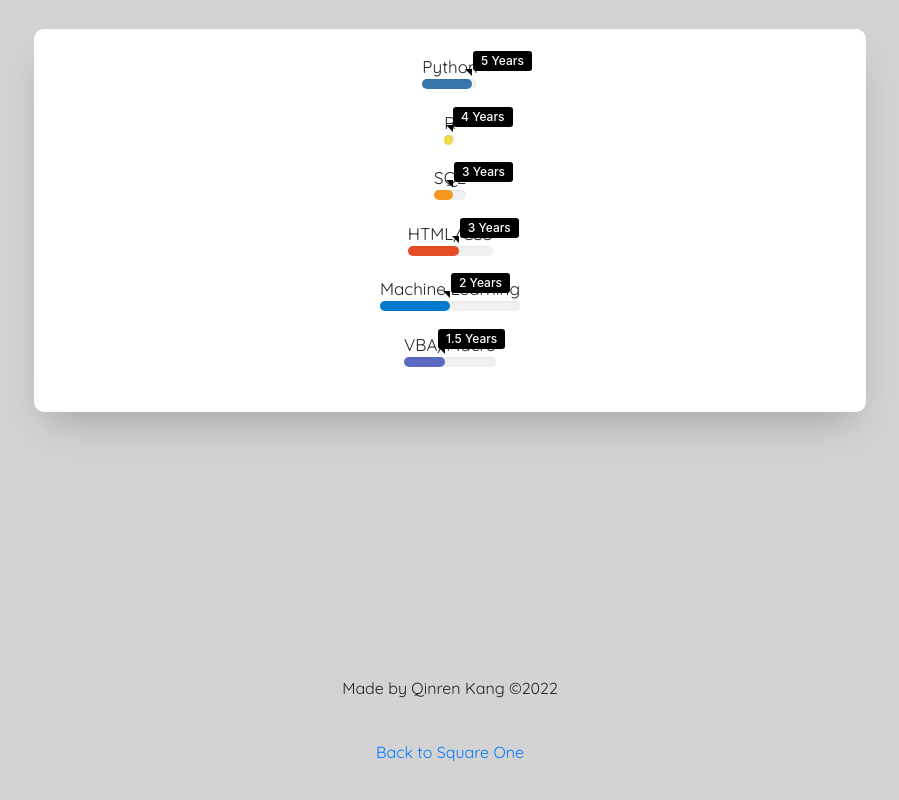
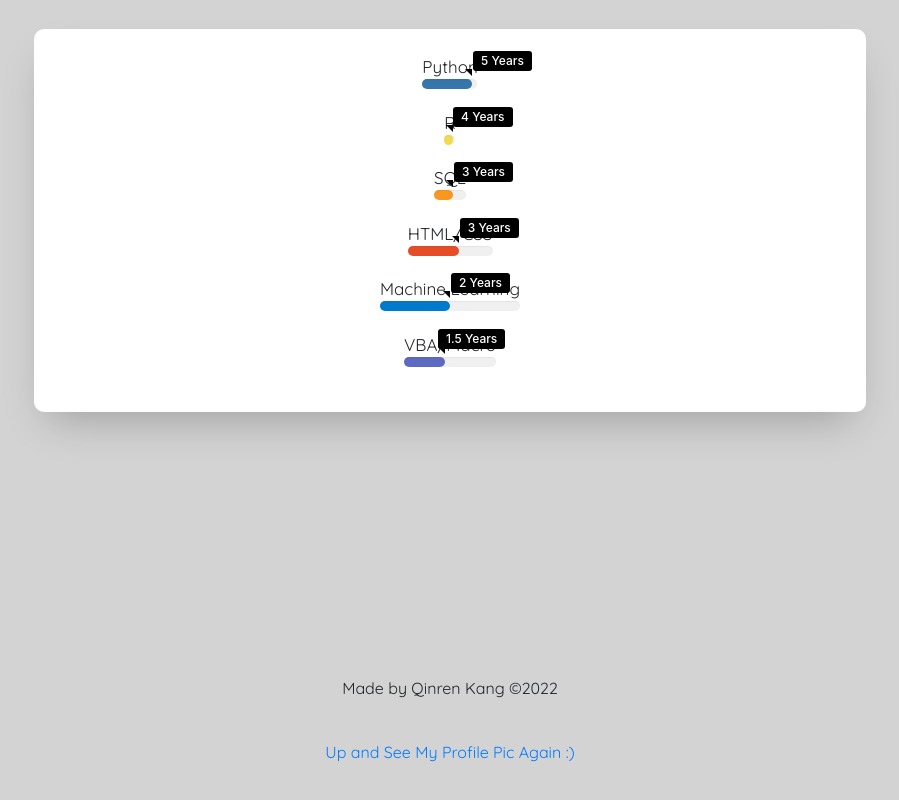
Before and after one commit to QinrenK/qinrenk.github.io, a plain HTML site: page index.html in a window 1280 px wide. Shown: the part 1229-2029 px from the top of the page, without its empty margins (190-1089 px from the left). Drawn offline with nearby package versions, Linux system fonts and the light colour scheme; a script that the page names is missing.

Commit message:
Update index.html

```diff
--- a/index.html
+++ b/index.html
@@ -169,7 +169,7 @@
     <div class="newfont font" style="text-align: center;" >
       <p >Made by Qinren Kang ©2022</p>
       <br>
-      <a  href="#top">Back to Square One</a>
+      <a  href="#top">Up and See My Profile Pic Again :)</a>
     </div>
 
     <br><br>
```
